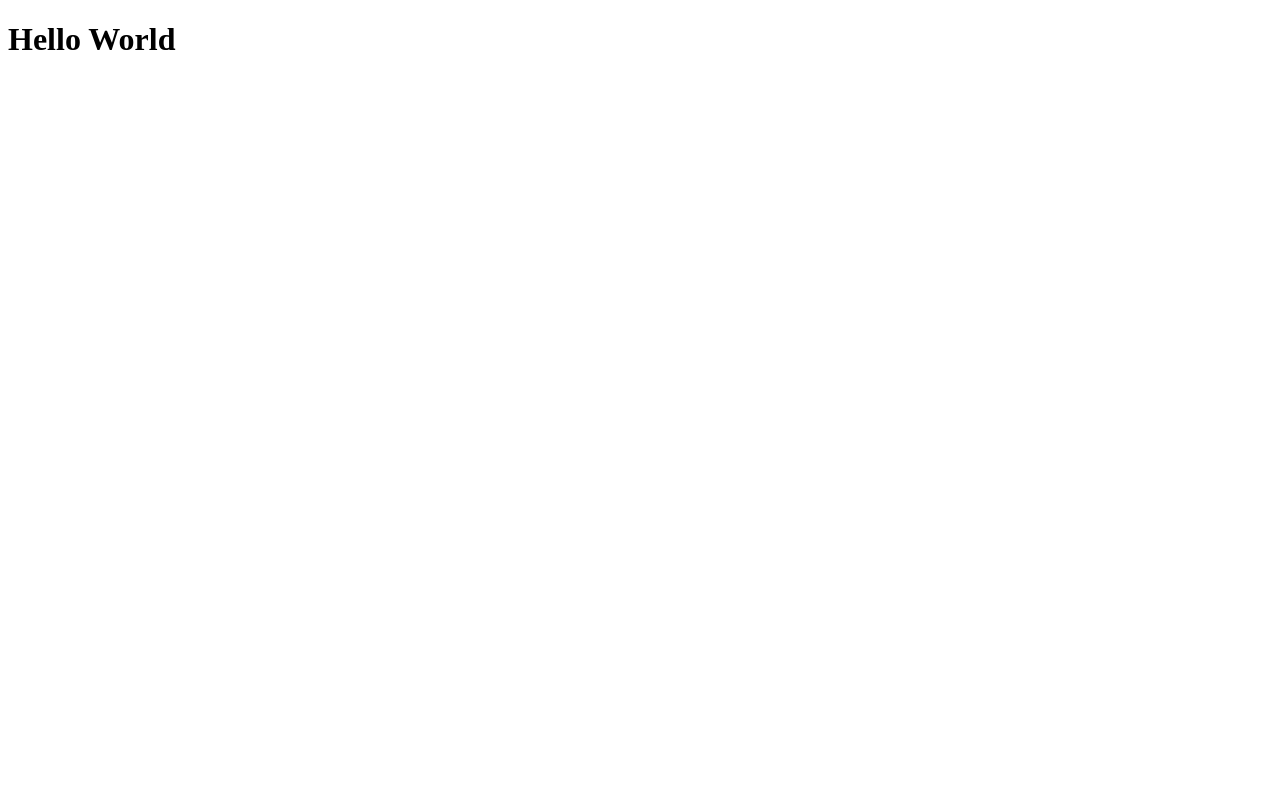
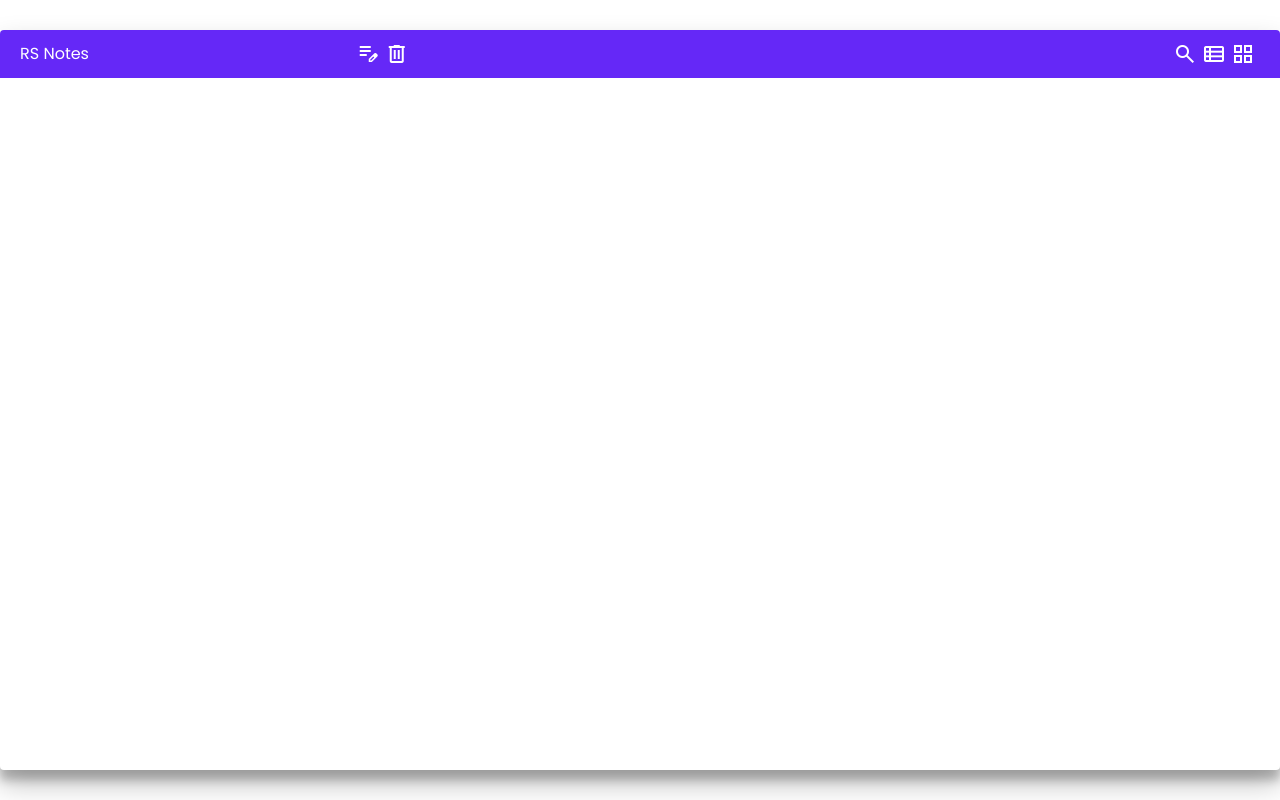
Before and after one commit to anykate/vue-notes-yt, a Vue app: page / in a window 1280 px wide. Built offline with nearby package versions, Linux system fonts and the light colour scheme.

Commit message:
Toolbar css

```diff
--- a/index.html
+++ b/index.html
@@ -1,9 +1,11 @@
-<!doctype html>
+<!DOCTYPE html>
 <html lang="en">
     <head>
         <meta charset="UTF-8" />
         <link rel="icon" type="image/svg+xml" href="/vite.svg" />
         <meta name="viewport" content="width=device-width, initial-scale=1.0" />
+        <link rel="stylesheet"
+              href="https://fonts.googleapis.com/css2?family=Material+Symbols+Outlined:opsz,wght,FILL,GRAD@48,400,0,0" />
         <title>Vite + Vue</title>
     </head>
     <body>
--- a/src/App.vue
+++ b/src/App.vue
@@ -1,7 +1,11 @@
-<script setup></script>
+<script setup>
+import Toolbar from '@/components/common/Toolbar.vue'
+</script>
 
 <template>
     <div>
-        <h1>Hello World</h1>
+        <div class="rs__notes-wrapper">
+            <Toolbar />
+        </div>
     </div>
 </template>
--- /dev/null
+++ b/src/assets/main.css
@@ -0,0 +1,64 @@
+@import url('https://fonts.googleapis.com/css2?family=Poppins:wght@400;600&display=swap');
+
+* {
+    margin: 0;
+    padding: 0;
+    box-sizing: border-box;
+}
+
+body {
+    font-family: 'Poppins', sans-serif;
+    font-size: 1rem;
+    line-height: 28px;
+}
+
+.rs__notes-wrapper {
+    display: flex;
+    flex-flow: column;
+    width: 1280px;
+    height: calc(100dvh - 60px);
+    margin: 30px auto;
+    box-shadow:
+        0 14px 28px rgba(0, 0, 0, 0.25),
+        0 10px 10px rgba(0, 0, 0, 0.22);
+    border-radius: 4px;
+    overflow: hidden;
+    position: relative;
+}
+
+/* Toolbar */
+.rs__top-toolbar {
+    padding: 10px 20px;
+    background-color: #6528f7;
+    color: #fff;
+    display: flex;
+    justify-content: space-between;
+    align-items: center;
+}
+
+.rs__toolbar-title {
+    width: 30%;
+    display: flex;
+    align-items: center;
+    justify-content: space-between;
+}
+
+.rs__action-icons {
+    display: flex;
+    align-items: center;
+    width: 36%;
+}
+
+.rs__action-icon {
+    margin-right: 5px;
+    cursor: pointer;
+    transition: all 0.1s ease-in-out;
+}
+
+.rs__action-icon:hover {
+    transform: scale(1.1);
+}
+
+.rs__justify-end {
+    justify-content: flex-end;
+}
--- /dev/null
+++ b/src/components/common/Toolbar.vue
@@ -0,0 +1,26 @@
+<template>
+    <div class="rs__top-toolbar">
+        <div class="rs__toolbar-title">
+            RS Notes
+            <span class="rs__action-icon material-symbols-outlined"
+                >edit_note</span
+            >
+        </div>
+        <div class="rs__action-icons">
+            <span class="rs__action-icon material-symbols-outlined"
+                >delete</span
+            >
+        </div>
+        <div class="rs__action-icons rs__justify-end">
+            <span class="rs__action-icon material-symbols-outlined"
+                >search</span
+            >
+            <span class="rs__action-icon material-symbols-outlined"
+                >view_list</span
+            >
+            <span class="rs__action-icon material-symbols-outlined"
+                >grid_view</span
+            >
+        </div>
+    </div>
+</template>
--- a/src/main.js
+++ b/src/main.js
@@ -1,4 +1,5 @@
 import App from '@/App.vue'
+import '@/assets/main.css'
 import { createPinia } from 'pinia'
 import { createApp } from 'vue'
 
```
Also changed, not shown: src/components/common/Topbar.vue (deleted). Lines whose indentation alone changed are shown as unchanged.
